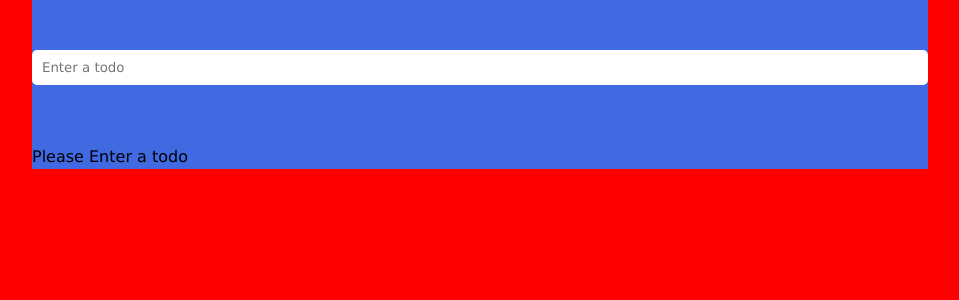
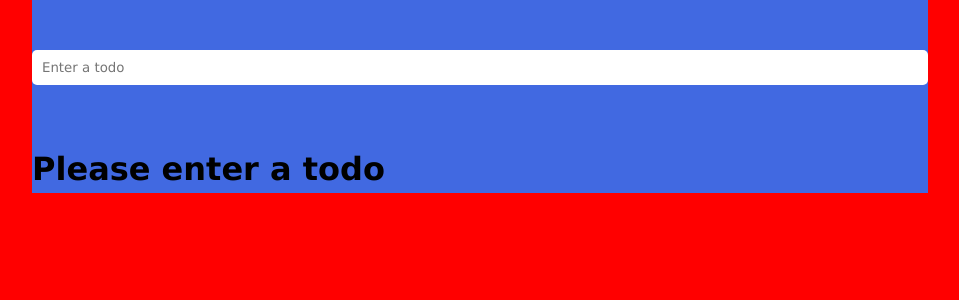
Before and after one commit to pulkitgangwar/todolist-testing, a React (Create React App) app: page / in a window 1280 px wide. Shown: the top 300 px of the page, without its empty margins (160-1119 px from the left). Built offline with nearby package versions, Linux system fonts and the light colour scheme.

Commit message:
placeholder text wrapped in a heading tag

```diff
--- a/src/components/Todos/Todos.jsx
+++ b/src/components/Todos/Todos.jsx
@@ -15,7 +15,7 @@ const Todos = ({ todos, toggleEditState, saveEditTodo, removeTodo }) => {
               removeTodo={removeTodo}
             />
           ))
-        : "Please Enter a todo"}
+        : <h1 className="todos__placeholder">Please enter a todo</h1>}
     </div>
   );
 };
```
